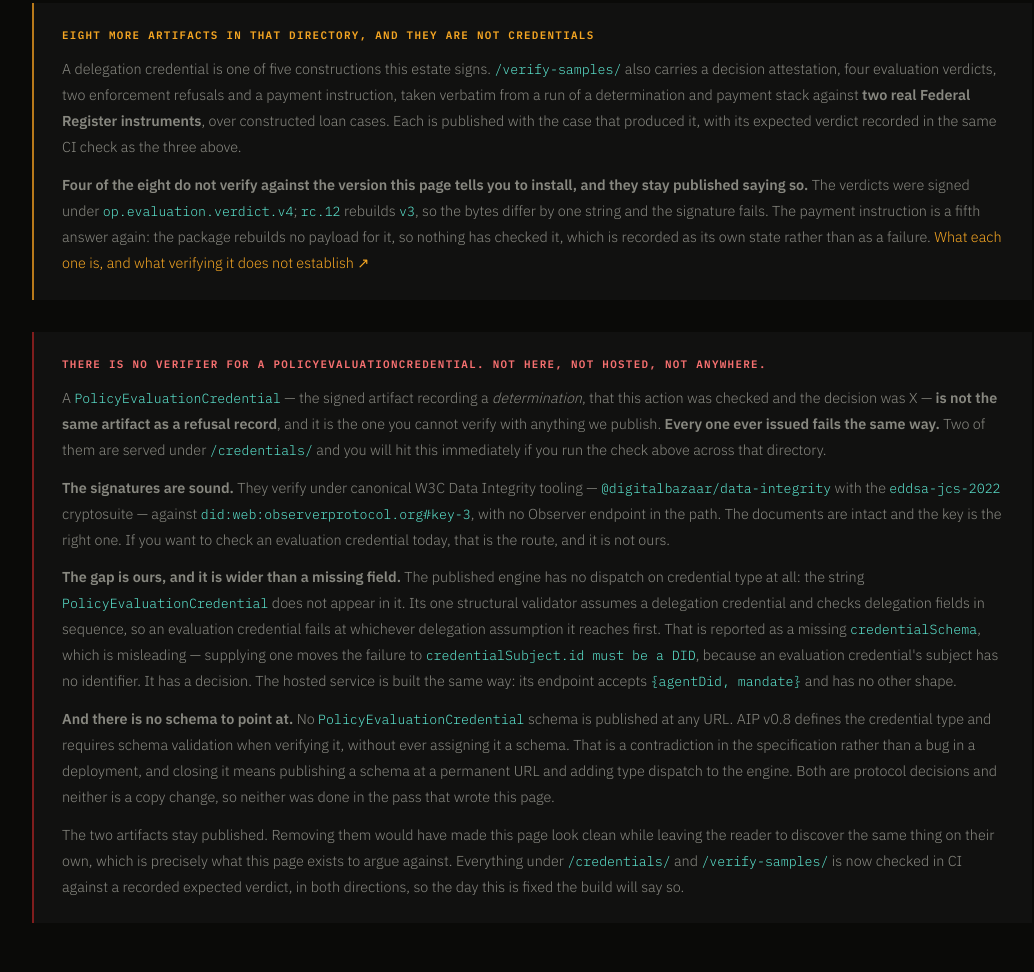
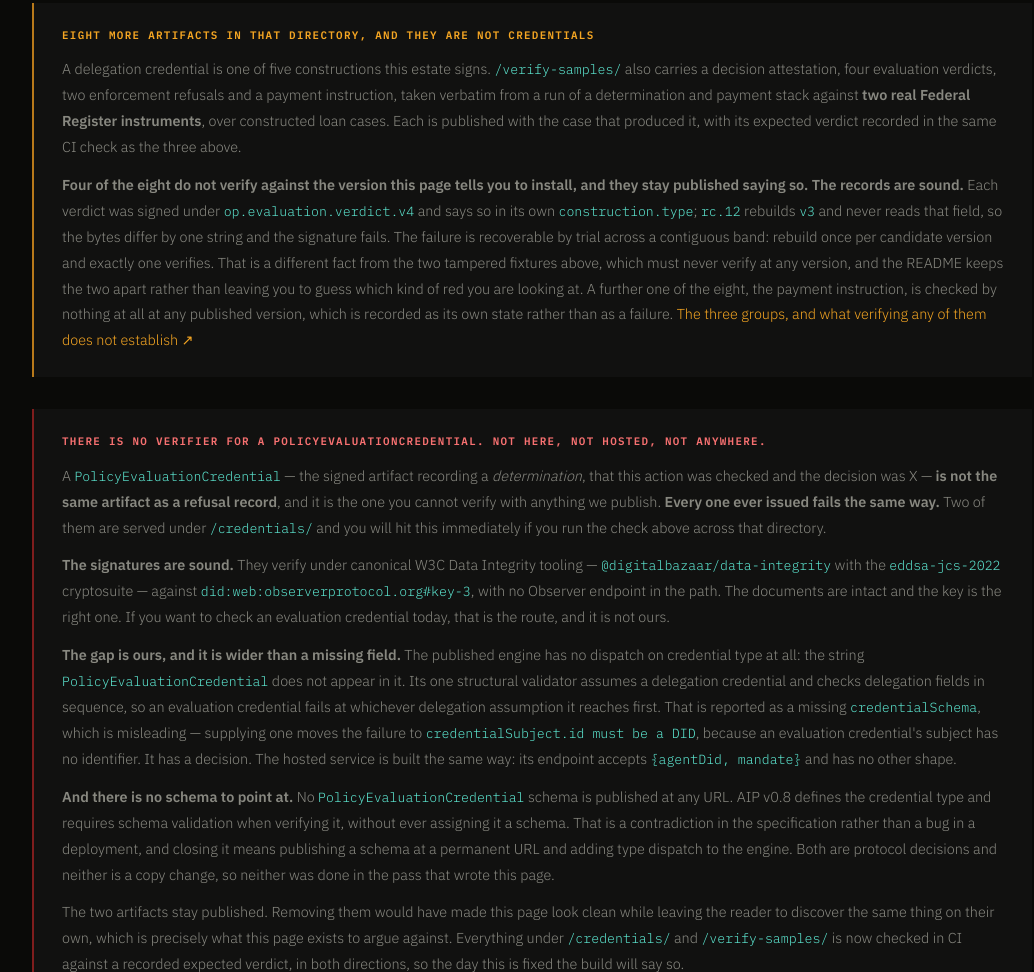
Before and after one commit to observer-protocol/observerprotocol-website, a plain HTML site: page verify.html in a window 1280 px wide. Shown: the part 2813-3785 px from the top of the page, without its empty margins (108-1142 px from the left). Drawn offline with Linux system fonts and the light colour scheme.

Commit message:
Separate the two kinds of red, and say the verdicts are recoverable
/verify-samples/ holds two kinds of non-verifying artifact and they teach
opposite lessons. A reader who cannot tell them apart concludes the corpus is
unreliable rather than that the engine ignores a field the record carries.

Three groups now, each under its own heading stating what it demonstrates, and
a Group column on both reference tables so a row can be bucketed without
reading the prose:

  1  broken on purpose, 2 files. Tampered signature, expired window. Must
     never verify at any version. Demonstrates that the verifier can say no.
  2  sound and unreadable at the pinned version, 4 files. The verdicts.
     Demonstrates that a package can ignore a field the record carries.
  3  not checked at all, 1 file. The payment instruction. Demonstrates that
     absence is a state.

Group 2 now names both version tokens and states that the records are sound.
Measured by reading EVALUATION_VERDICT_PAYLOAD_TYPE out of every published
tarball: rc.11 through rc.17 emit v3, rc.18 emits v4, and no published version
emits v1 or v2 because the constructor first shipped at rc.11 already at v3.

And it states the recovery rather than leaving "does not verify" to stand
alone. The version token is one field drawn from a contiguous band of small
integers, so a holder who does not know the version rebuilds once per
candidate and tries each. Measured over all four files trialling v1 through
v8: exactly one candidate verifies each, v4 for all four. Four rebuilds, four
signature checks, no network. Recoverable by trial across a contiguous band,
not fragile, and the README says not to call them fragile without the band.

The pin does not move. sync-engine-version --check is correct to refuse rc.18:
it asserts the site states what npm serves a READER, and rc.18 is on the rc
tag. The attestation.state finding is unchanged.

```diff
--- a/verify.html
+++ b/verify.html
@@ -209,7 +209,7 @@ console.log(<span class="k">await</span> verifyCredentialObject(credential, conf
     <div class="callout">
       <h4>Eight more artifacts in that directory, and they are not credentials</h4>
       <p>A delegation credential is one of five constructions this estate signs. <code>/verify-samples/</code> also carries a decision attestation, four evaluation verdicts, two enforcement refusals and a payment instruction, taken verbatim from a run of a determination and payment stack against <strong>two real Federal Register instruments</strong>, over constructed loan cases. Each is published with the case that produced it, with its expected verdict recorded in the same CI check as the three above.</p>
-      <p><strong>Four of the eight do not verify against the version this page tells you to install, and they stay published saying so.</strong> The verdicts were signed under <code>op.evaluation.verdict.v4</code>; <code>rc.12</code> rebuilds <code>v3</code>, so the bytes differ by one string and the signature fails. The payment instruction is a fifth answer again: the package rebuilds no payload for it, so nothing has checked it, which is recorded as its own state rather than as a failure. <a href="/verify-samples/README.md" style="color:var(--amber); text-decoration:none;">What each one is, and what verifying it does not establish ↗</a></p>
+      <p><strong>Four of the eight do not verify against the version this page tells you to install, and they stay published saying so.</strong> <strong>The records are sound.</strong> Each verdict was signed under <code>op.evaluation.verdict.v4</code> and says so in its own <code>construction.type</code>; <code>rc.12</code> rebuilds <code>v3</code> and never reads that field, so the bytes differ by one string and the signature fails. The failure is recoverable by trial across a contiguous band: rebuild once per candidate version and exactly one verifies. That is a different fact from the two tampered fixtures above, which must never verify at any version, and the README keeps the two apart rather than leaving you to guess which kind of red you are looking at. A further one of the eight, the payment instruction, is checked by nothing at all at any published version, which is recorded as its own state rather than as a failure. <a href="/verify-samples/README.md" style="color:var(--amber); text-decoration:none;">The three groups, and what verifying any of them does not establish ↗</a></p>
     </div>
 
     <div class="callout" style="border-left-color:var(--red-dim);">
```
Also changed, not shown: verify-samples/README.md.
